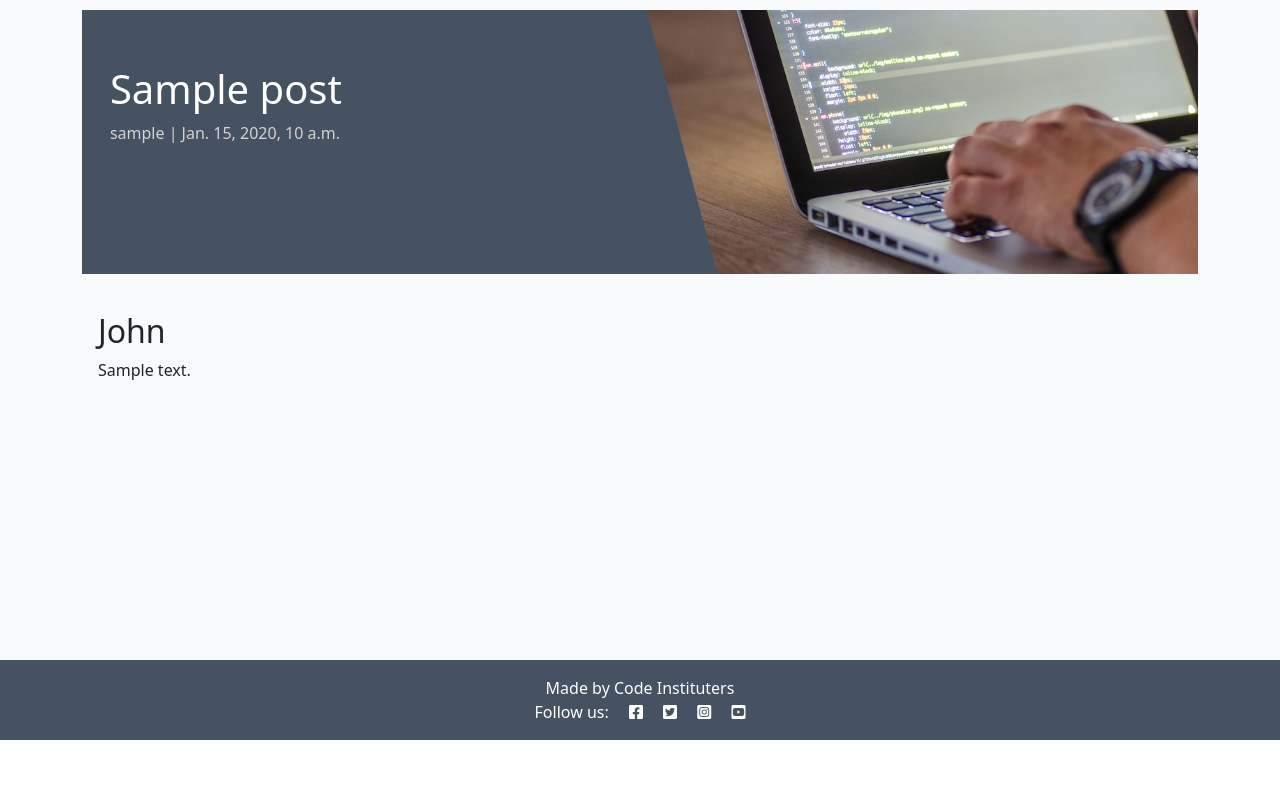
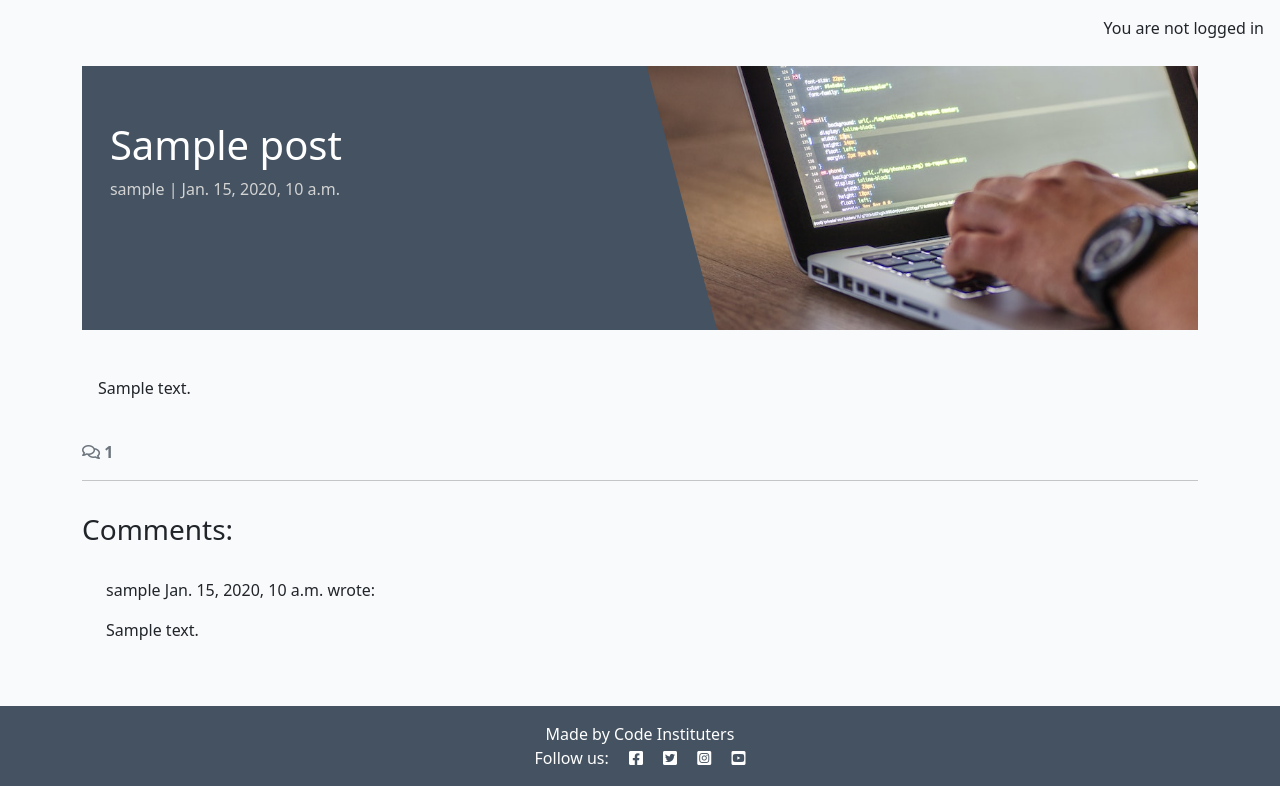
Before and after one commit to JWalshe86/django-blog-again, a Django app: a page that uses templates/base.html in a window 1280 px wide. Shown: the part 60-846 px from the top of the page. Before the commit the page ends 800 px from the top, so only its background shows below. Run offline with Django 4.2, Linux system fonts and the light colour scheme; tables that the repository leaves empty hold one stand-in row (values such as "Sample post").

Commit message:
comments displaying under blog posts

```diff
--- a/blog/models.py
+++ b/blog/models.py
@@ -27,8 +27,8 @@ class Post(models.Model):
 class Comment(models.Model):
     post = models.ForeignKey(Post, on_delete=models.CASCADE,
                             related_name="comments")
-    name = models.CharField(max_length=80)
-    email = models.EmailField()
+    author = models.ForeignKey(
+        User, on_delete=models.CASCADE, related_name="commenter")
     body = models.TextField()
     created_on = models.DateTimeField(auto_now_add=True)
     approved = models.BooleanField(default=False)
@@ -37,4 +37,4 @@ class Comment(models.Model):
         ordering = ["created_on"]
 
     def __str__(self):
-        return f"Comment {self.body} by {self.name}"
+        return f"Comment {self.body} by {self.author}"
--- a/blog/templates/blog/post_detail.html
+++ b/blog/templates/blog/post_detail.html
@@ -30,6 +30,48 @@
             </div>
         </div>
     </div>
+    <!-- Displaying count of comments -->
+<div class="row">
+<div class="col-12">
+    <strong class="text-secondary">
+    <i class="far fa-comments"></i> {{ comment_count }}
+    </strong>
+</div>
+<div class="col-12">
+    <hr>
+</div>
+</div>
+<!-- Displaying Comments -->
+<div class="row">
+<div class="col-md-8 card mb-4  mt-3 ">
+    <h3>Comments:</h3>
+    <div class="card-body">
+    <!-- We want a for loop inside the empty control tags
+        to iterate through each comment in comments -->
+    {% for comment in comments %}
+    <div class="p-2 comments
+        {% if not comment.approved and comment.author == user %}
+        faded{% elif not comment.approved %} d-none{% endif %}">
+        <p class="font-weight-bold">
+        {{ comment.author }}
+        <span class="font-weight-normal">
+            {{ comment.created_on }}
+        </span> wrote:
+        </p>
+        <div id="comment{{ comment.id }}">
+        {{ comment.body | linebreaks }}
+        </div>
+        {% if not comment.approved and comment.author == user %}
+        <p class="approval">
+        This comment is awaiting approval
+        </p>
+        {% endif %}
+    </div>
+    <!-- Our for loop ends here -->
+    {% endfor %}
+    </div>
+</div>
+</div>
 </div>
 
 {% endblock content %}
--- a/blog/views.py
+++ b/blog/views.py
@@ -25,9 +25,13 @@ def post_detail(request, slug):
 
     queryset = Post.objects.filter(status=1)
     post = get_object_or_404(queryset, slug=slug)
+    comments = post.comments.all().order_by("-created_on")
+    comment_count = post.comments.filter(approved=True).count()
 
     return render(
         request,
         "blog/post_detail.html",
-        {"post": post, "coder": 'John'},
+        {"post": post,
+        "comments": comments,
+        "comment_count": comment_count,},
     )
--- a/codestar/settings.py
+++ b/codestar/settings.py
@@ -33,7 +33,7 @@ MEDIA_ROOT = os.path.join(BASE_DIR, 'media/')
 SECRET_KEY = 'django-insecure-x_ugg*l3eg5+=v(!d#ow@5-(()#a7p-n(u+givf7@m3-y1w#aq'
 
 # SECURITY WARNING: don't run with debug turned on in production!
-DEBUG = False
+DEBUG = True
 
 ALLOWED_HOSTS = [ 'django-blog-again-beec99fa3022.herokuapp.com', '0.0.0.0', '127.0.0.1']
 
--- a/templates/base.html
+++ b/templates/base.html
@@ -75,7 +75,11 @@
     </nav>
 
     <main class="flex-shrink-0 main-bg">
-
+        {% if user.is_authenticated %}
+        <p class="text-end m-3">You are logged in as {{user}}</p>
+        {% else %}
+        <p class="text-end m-3">You are not logged in</p>
+        {% endif %}
         {% block content %}
         <p>This is my default paragraph</p>
         {% endblock content %}
```
Also changed, not shown: templates/account/signup.html (+14 -5 lines), blog/migrations/0010_remove_comment_email_remove_comment_name_and_more.py (added).
